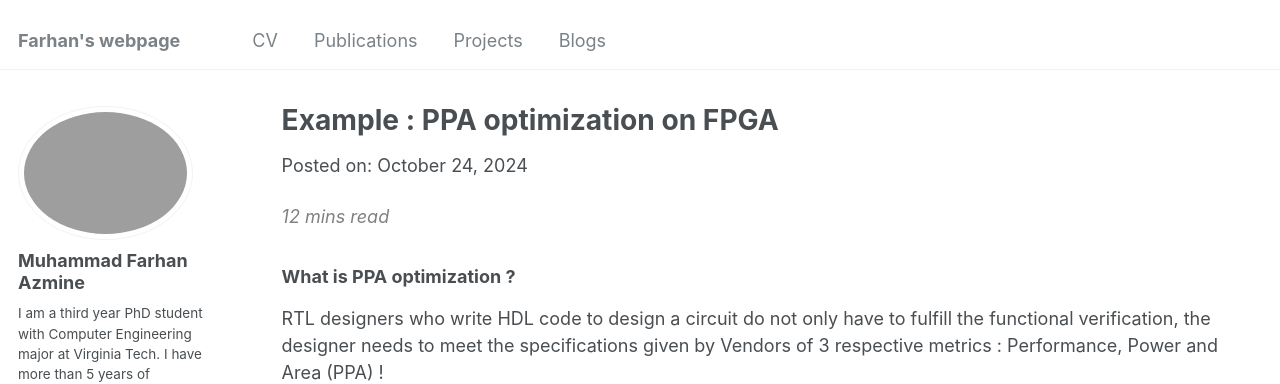
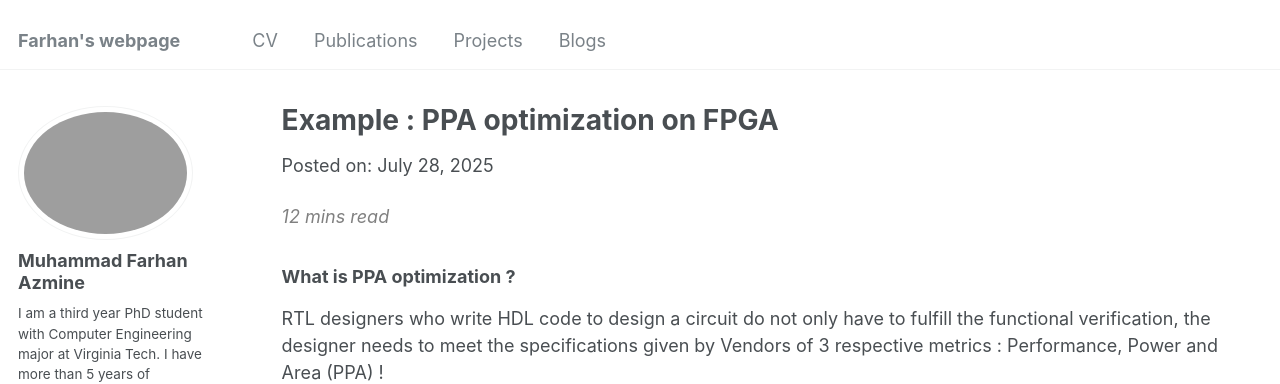
Before and after one commit to muhammadfarhan720/web-profile, a Jekyll site: the page built from blogs/verilog/verilog_day01.html, in a window 1280 px wide and 900 px high. Shown: the top 384 px of the window. Built offline with Jekyll 4.4.1, drawn with Linux system fonts in a browser that asks for light colours; some web fonts are replaced.

Commit message:
Update verilog_day01.html

```diff
--- a/blogs/verilog/verilog_day01.html
+++ b/blogs/verilog/verilog_day01.html
@@ -5,7 +5,7 @@ title: "Example : PPA optimization on FPGA  "
 
 
 <article class="blog-post">
-  <p>Posted on: October 24, 2024</p>
+  <p>Posted on: July 28, 2025</p>
   <p id="read-time" style="font-style: italic; color: gray;"></p>
 
   <div id="blog-content">
```
